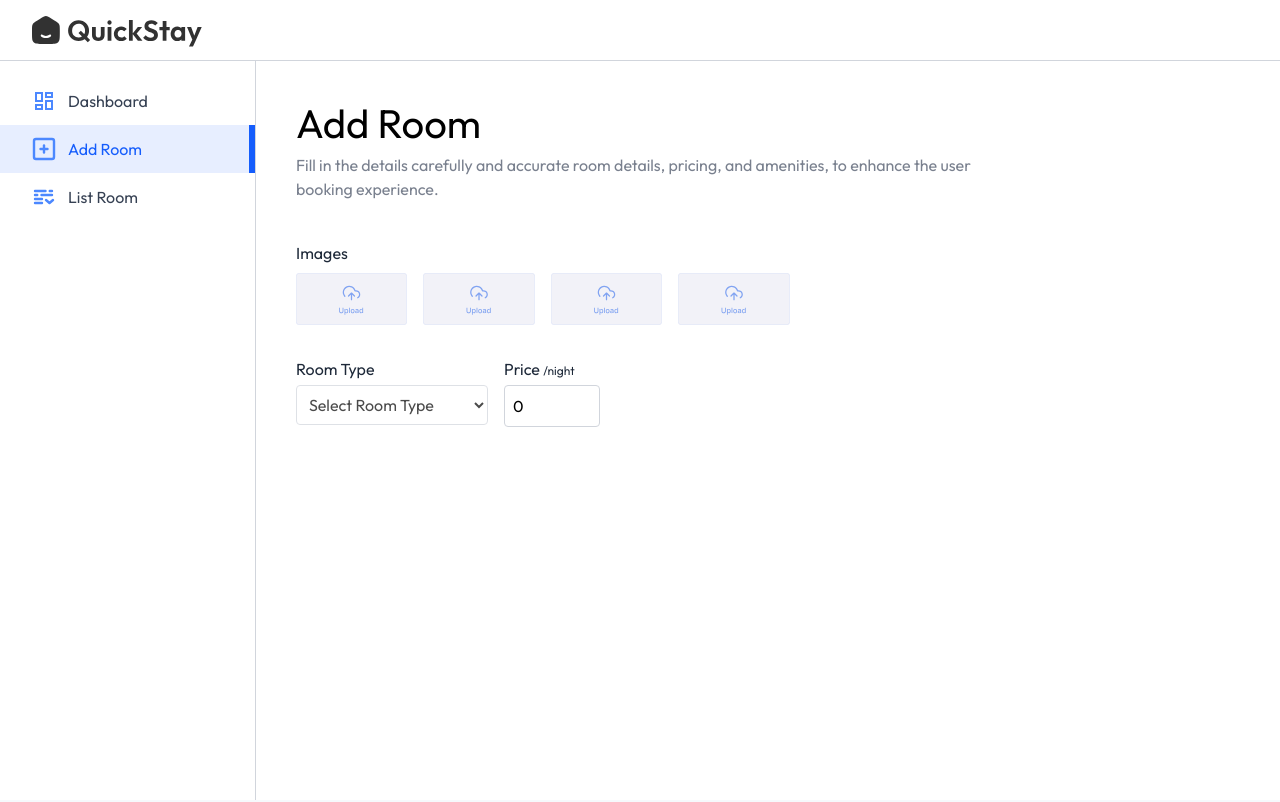
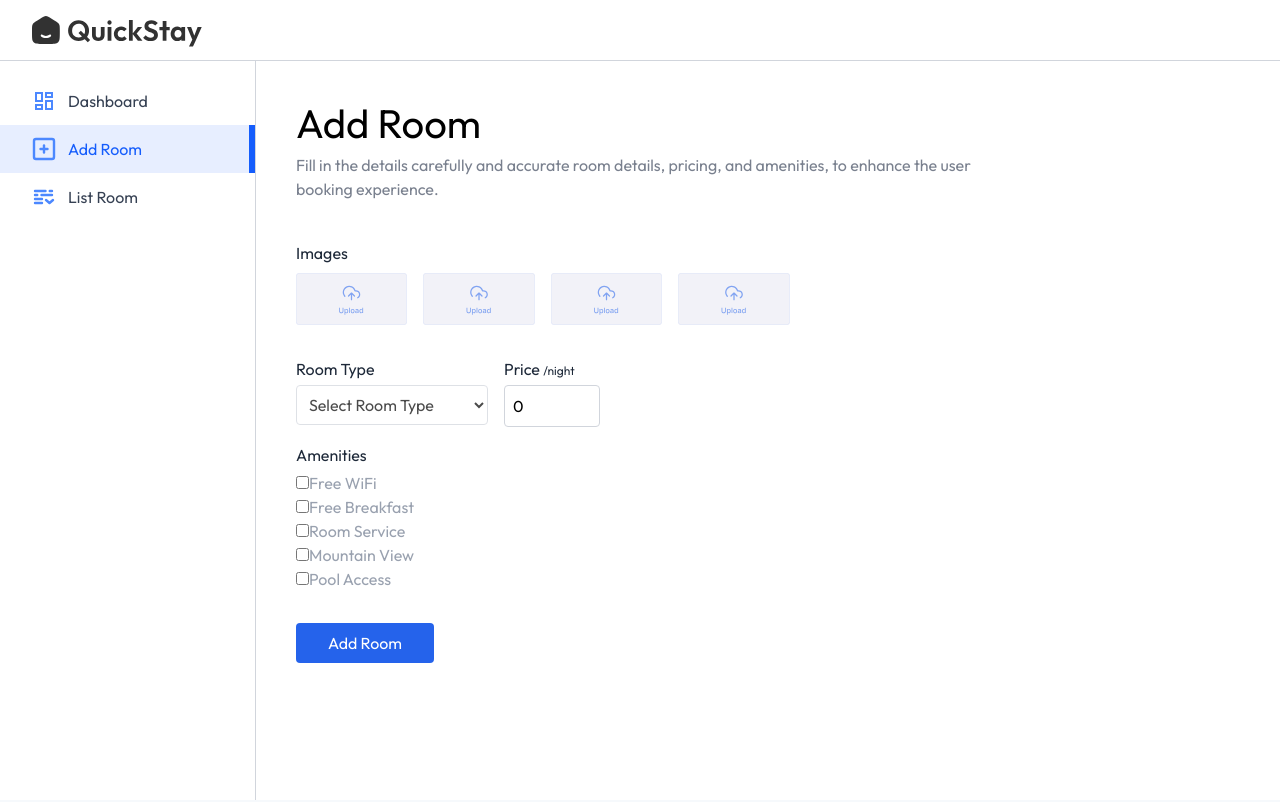
Before and after one commit to kavini21/Hotel-Booking-System-, a React app in the folder client/: page /owner/add-room in a window 1280 px wide. Shown: the top 802 px of the page. Built offline with nearby package versions, Linux system fonts and the light colour scheme; the HTML template or start-up script is replaced by a standard one; a web font is replaced by a local one.

Commit message:
create ListBooking file

```diff
--- a/client/src/pages/hotelOwner/AddRoom.jsx
+++ b/client/src/pages/hotelOwner/AddRoom.jsx
@@ -37,7 +37,7 @@ const AddRoom = () =>{
             {Object.keys(images).map((key)=>(
                 <label htmlFor={`roomImage${key}`} key={key}>
                     <img className='max-h-13 cursor-pointer opacity-80'
-                    src={images[key] ? URL.cteateObjectURL(images[key]) : assets.uploadArea} alt="" />
+                    src={images[key] ? URL.createObjectURL(images[key]) : assets.uploadArea} alt="" />
                     <input type="file" accept='image/*' id={`roomImage${key}`} hidden
                     onChange={e=> setImages({...images, [key]: e.target.files[0]})} />
                 </label>
@@ -71,7 +71,21 @@ const AddRoom = () =>{
             </div>
         </div>
 
+        <p className='text-gray-800 mt-4'>
+            Amenities
+        </p>
 
+       <div className='flex flex-col flex-wrap mt-1 text-gray-400 max-w-sm'>
+           {Object.keys(inputs.amenities).map((amenity, index)=>(
+             <div key={index}>
+                <input type="checkbox" id={`amenities${
+                    index+1}`} checked={inputs.amenities[amenity]} onChange={()=>setInputs({...inputs,amenities: {...inputs.amenities, [amenity]: !inputs.amenities [amenity]}})} />
+                    <label htmlFor={`amenities${index+1}`}>{amenity}</label>
+
+             </div>
+           ))}
+       </div>
+       <button className='bg-primary text-white px-8 py-2 rounded mt-8 cursor-pointer'>Add Room</button>
 
        </form>
     )
--- a/client/src/pages/hotelOwner/ListRoom.jsx
+++ b/client/src/pages/hotelOwner/ListRoom.jsx
@@ -1,8 +1,13 @@
-import React from "react";
+import React, { useState } from "react";
+import { roomsDummyData } from "../../assets/assets";
+import Title from "../../components/Title";
 
 const ListRoom = () => {
+    const [rooms, setRooms] = useState(roomsDummyData)
+
     return (
         <div>
+            <Title align='left' font='outfit' title='Room Listing' subTitle='Viwe, edit, or manage all listed room. Keep the information up-to-date to provide the best experience for users.' />
 
         </div>
     )
```
